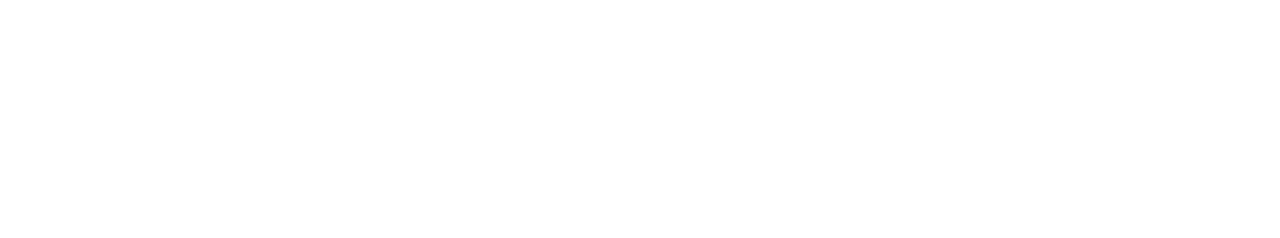
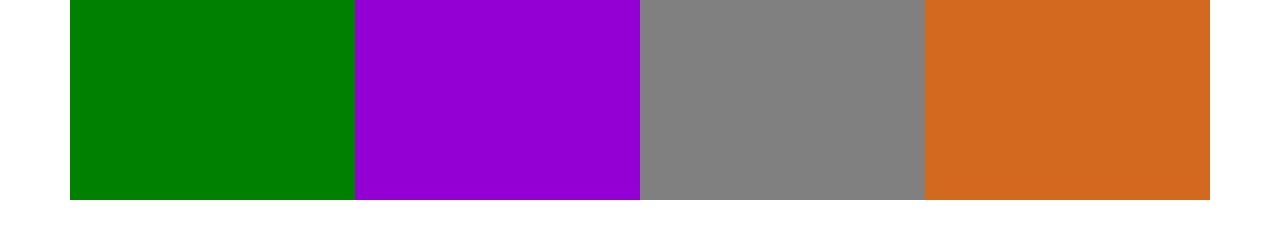
Before and after one commit to spencermellor/Mellor_Spencer_1056_Project4, a plain HTML site: page index.html in a window 1280 px wide. Drawn offline with Linux system fonts and the light colour scheme.

Commit message:
one last final push with everything required

```diff
--- a/css/main.css
+++ b/css/main.css
@@ -1,2 +1,113 @@
 @charset "UTF-8";
 /* CSS Document*/
+
+.hidden {
+    display: none;
+}
+
+.container {
+    margin: 0 auto;
+    width: 1140px;
+    display: flex;
+    flex-direction: column;
+}
+
+#box1 {
+    width: 100%;
+    background-color: #FFC0CB;
+    height: 200px;
+}
+
+#box2 {
+    width: 100%;
+    background-color: #FF0000;
+    height: 200px;
+}
+
+#box3 {
+    display: none;
+    width: 100%;
+    background-color: #FFA500;
+    height: 200px;
+}
+
+#box4 {
+    display: none;
+    width: 100%;
+    background-color: #FFFF00;
+    height: 200px;
+}
+
+@media screen and (min-width: 641px) {
+
+    .container {
+        margin: 0 auto;
+        width: 100%;
+        display: flex;
+        flex-direction: row;
+    }
+
+    #box1 {
+        width: 100%;
+        background-color: #008000;
+        height: 200px;
+    }
+
+    #box2 {
+        width: 100%;
+        background-color: #9400D3;
+        height: 200px;
+    }
+
+    #box3 {
+        display: inline-block;
+        width: 100%;
+        background-color: #808080;
+        height: 200px;
+    }
+
+    #box4 {
+        display: inline-block;
+        width: 100%;
+        background-color: #D2691E;
+        height: 200px;
+    }
+
+}
+
+@media screen and (min-width: 1140px) {
+
+    .container {
+        margin: 0 auto;
+        width: 1140px;
+        display: flex;
+        flex-direction: row;
+    }
+
+    #box1 {
+        width: 100%;
+        background-color: #008000;
+        height: 200px;
+    }
+
+    #box2 {
+        width: 100%;
+        background-color: #9400D3;
+        height: 200px;
+    }
+
+    #box3 {
+        display: inline-block;
+        width: 100%;
+        background-color: #808080;
+        height: 200px;
+    }
+
+    #box4 {
+        display: inline-block;
+        width: 100%;
+        background-color: #D2691E;
+        height: 200px;
+    }
+
+}
--- a/index.html
+++ b/index.html
@@ -6,10 +6,16 @@
   <meta http-equiv="X-UA-Compatible" content="ie=edge">
   <link rel="stylesheet" href="css/reset.css" type="text/css" media="screen">
   <link rel="stylesheet" href="css/main.css" type="text/css" media="screen">
-  <title>Document</title>
+  <title>Project4 - Media Query</title>
 </head>
 <body>
-
+    <h1 class="hidden">Media Query Homework</h1>
+    <div class="container">
+        <div id="box1"><h2 class="hidden">Column 1</h2></div>
+        <div id="box2"><h2 class="hidden">Column 2</h2></div>
+        <div id="box3"><h2 class="hidden">Column 3</h2></div>
+        <div id="box4"><h2 class="hidden">Column 4</h2></div>
+    </div>
 <script type="text/javascript" src="js/main.js"></script>
 </body>
 </html>
```
Also changed, not shown: 2 other files.
